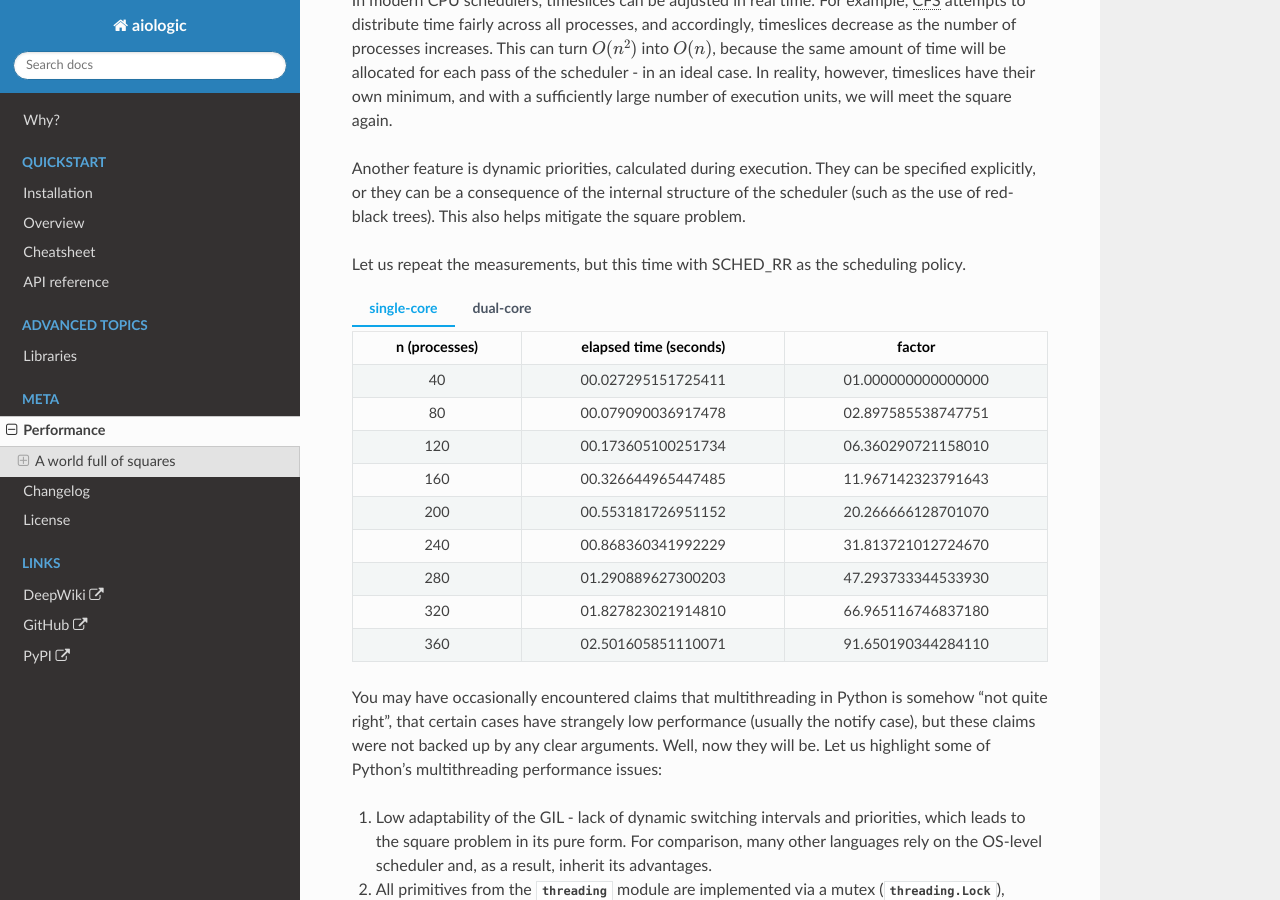
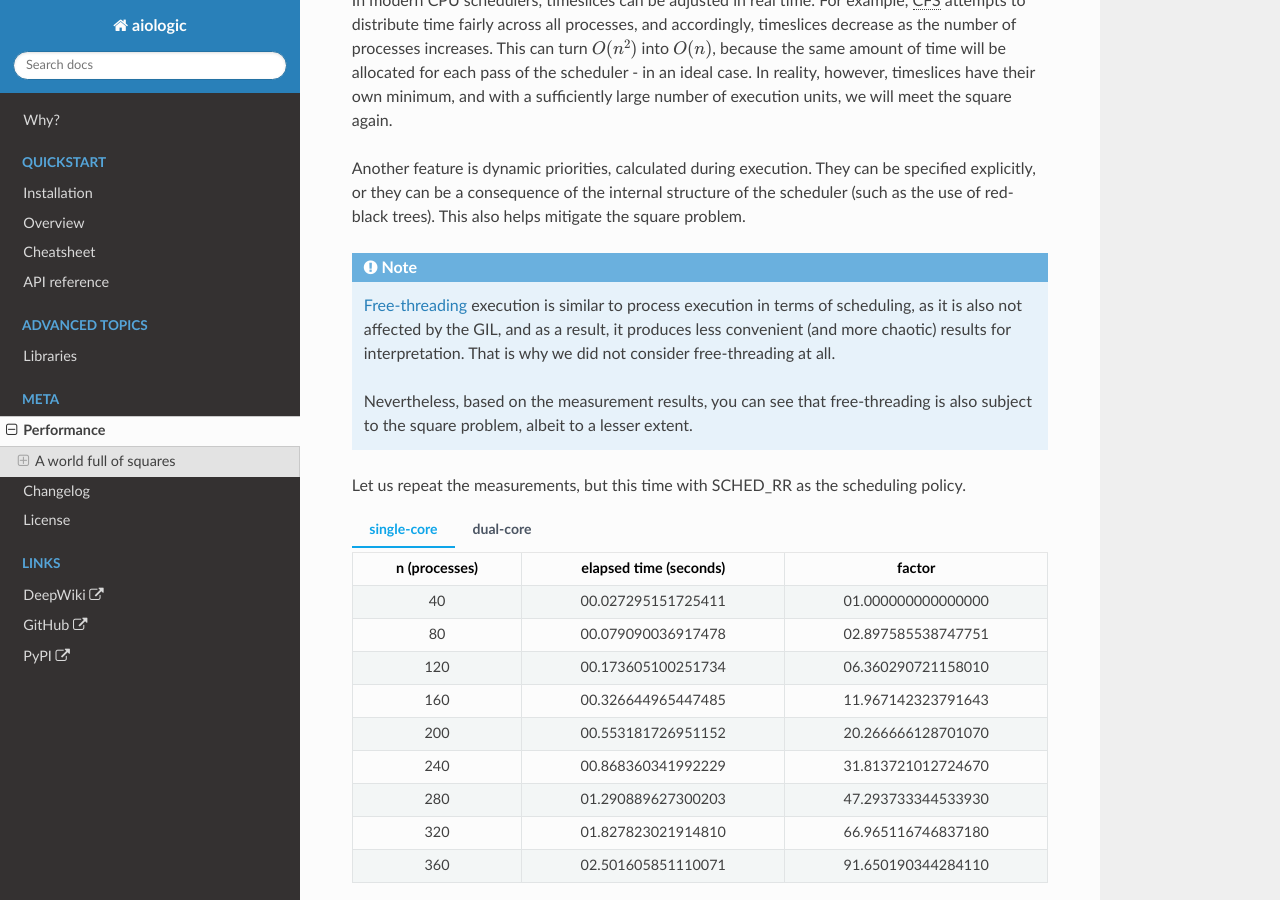
Before and after one commit to x42005e1f/aiologic, a Sphinx documentation site: the page built from docs/performance.rst, in a window 1280 px wide and 900 px high, scrolled down 12431 px. Built offline with Sphinx 7.4.7 and the Read the Docs theme 3.1.0, drawn with Linux system fonts in a browser that asks for light colours; the version number could not be read and is left out.

Commit message:
docs: add a note about free-threading

```diff
--- a/docs/performance.rst
+++ b/docs/performance.rst
@@ -848,6 +848,18 @@ specified explicitly, or they can be a consequence of the internal structure of
 the scheduler (such as the use of red-black trees). This also helps mitigate
 the square problem.
 
+.. note::
+
+    `Free-threading <https://docs.python.org/3/howto/
+    free-threading-python.html>`__ execution is similar to process execution in
+    terms of scheduling, as it is also not affected by the GIL, and as a
+    result, it produces less convenient (and more chaotic) results for
+    interpretation. That is why we did not consider free-threading at all.
+
+    Nevertheless, based on the measurement results, you can see that
+    free-threading is also subject to the square problem, albeit to a lesser
+    extent.
+
 Let us repeat the measurements, but this time with SCHED_RR as the scheduling
 policy.
 
```
